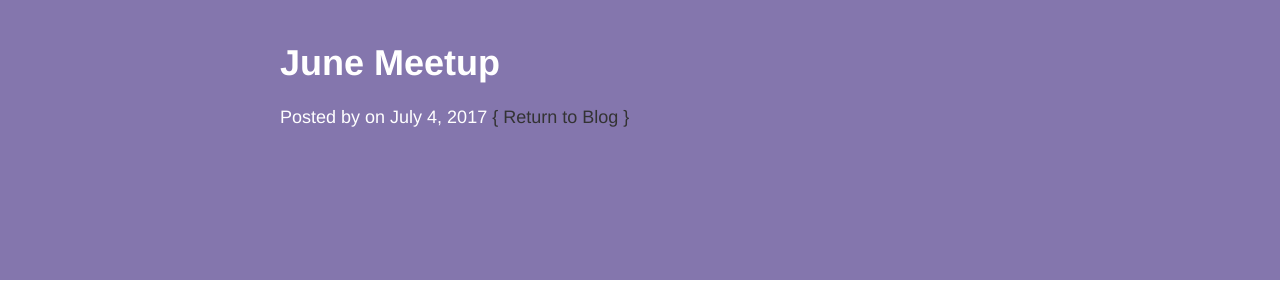
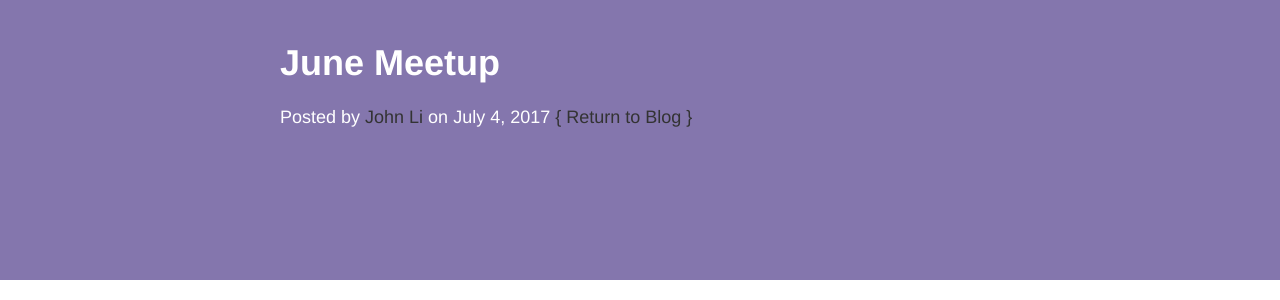
Before and after one commit to orlando-android/orlando-android.github.io-2, a Jekyll site: the page built from _posts/2017-07-04-June-Meetup.md, in a window 1280 px wide. Shown: the part 155-455 px from the top of the page. Built offline with Jekyll 4.4.1, drawn with Linux system fonts in a browser that asks for light colours; nearby versions of some CDN libraries; our own code applies the rules of GitHub Pages for plain Markdown files.

Commit message:
Updated Metadata for June Meetup post

```diff
--- a/_posts/2017-07-04-June-Meetup.md
+++ b/_posts/2017-07-04-June-Meetup.md
@@ -1,5 +1,7 @@
 ---
 published: true
+layout: post
+author: John Li
 ---
 # June 2017 Android Meetup Summary
 
```
